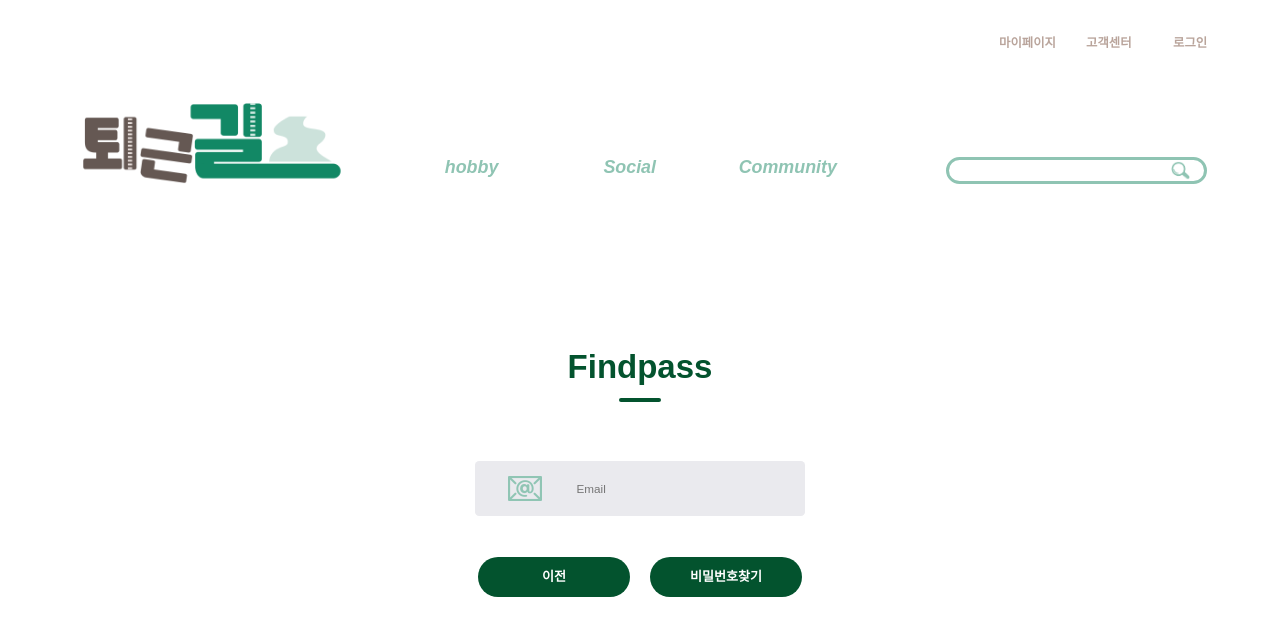
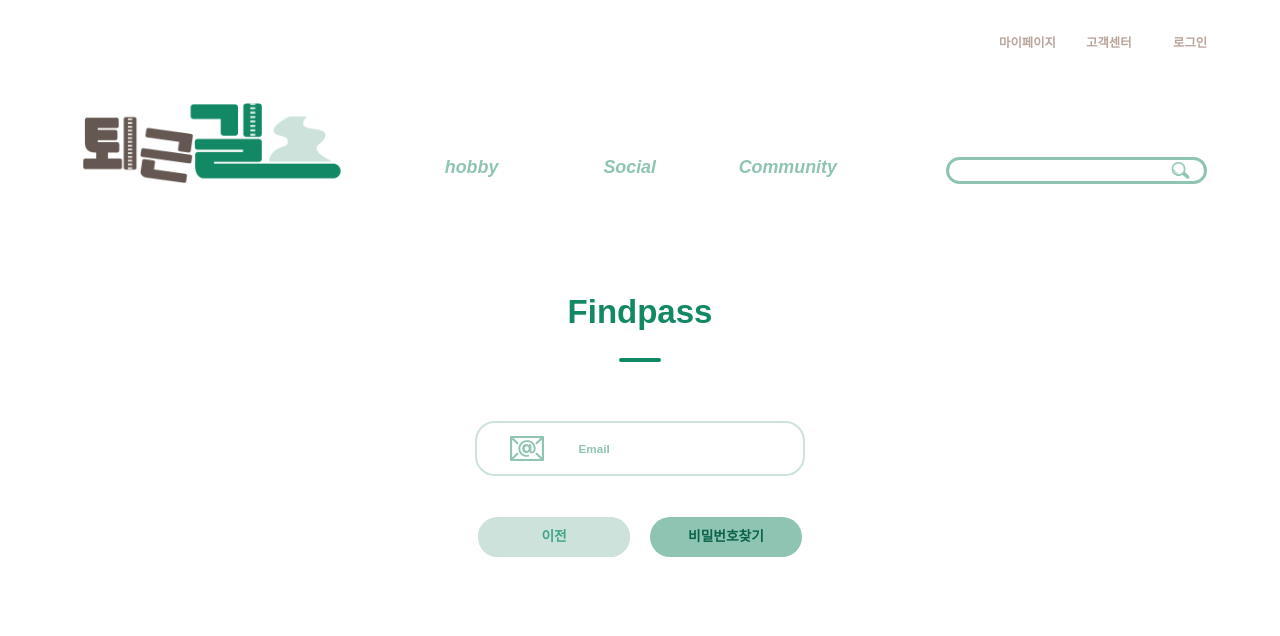
Before and after one commit to Teddybear-6/Front_ToeGeunGil, a React (Create React App) app in the folder toegeungil/: page /findpass in a window 1280 px wide. Shown: the top 636 px of the page. Built offline with nearby package versions, Linux system fonts and the light colour scheme; the HTML template or start-up script is replaced by a standard one.

Commit message:
user css 전체 변경

```diff
--- a/toegeungil/src/public/user/Signup/Signup.js
+++ b/toegeungil/src/public/user/Signup/Signup.js
@@ -7,6 +7,7 @@ import name_icon from '../imgs/name.png';
 import nickname_icon from '../imgs/nickname.png';
 import email_icon from '../imgs/email.png';
 
+import "../css/Login.css"
 
 const Signup = () => {
     const [action, setAction] = useState("SignUp");
@@ -136,7 +137,7 @@ const Signup = () => {
                     {/* email */}
                     <div className="userInput">
                         <img src={email_icon} alt="" />
-                        <input type="text" onChange={mailSet} placeholder="Email" />
+                        <input type="email" onChange={mailSet} placeholder="Email" />
                         {/* 이메일 중복 체크 */}
                         <button type="button" name="dbcheckId" onClick={findEmail} className="userCheckId">
                             check </button>
--- a/toegeungil/src/public/user/login/Login.css
+++ b/toegeungil/src/public/user/css/Login.css
@@ -28,6 +28,7 @@
     height: 0.375rem;
     background: #128865;
     border-radius: 0.563rem;
+    margin-top: 15px;
 }
 
 .userInputs {
@@ -59,13 +60,13 @@
     background: transparent;
     border: none;
     outline: none;
-    color: #128865;
+    color: #096249;
     font-size: 1.063rem;
     font-weight: bold;
 }
 
 .userInput input::placeholder {
-    color: #CCE2DB;
+    color: #8FC4B3;
 }
 
 .userForgotPassword {
--- a/toegeungil/src/public/user/findpassword/Findpass.css
+++ /dev/null
@@ -1,108 +0,0 @@
-.container {
-    display: flex;
-    flex-direction: column;
-    margin: auto;
-    margin-top: 12.5rem;
-    width: 37.5rem;
-    background: #fff;
-    padding-bottom: 1.875rem;
-}
-
-.header {
-    display: flex;
-    flex-direction: column;
-    align-items: center;
-    gap: 0.563rem;
-    width: 100%;
-    margin-top: 1.875rem;
-}
-
-.text {
-    color: #03532e;
-    font-size: 3rem;
-    font-weight: 700;
-}
-
-.underline {
-    width: 3.813rem;
-    height: 0.375rem;
-    background: #03532e;
-    border-radius: 0.563rem;
-}
-
-.inputs {
-    margin-top: 3.438rem;
-    display: flex;
-    flex-direction: column;
-    gap: 1.25rem;
-}
-
-.input {
-    display: flex;
-    align-items: center;
-    margin: auto;
-    width: 30rem;
-    height: 5rem;
-    background: #eaeaee;
-    border-radius: 0.375rem
-}
-
-.input img {
-    margin: 0rem 1.25rem;
-}
-
-.input input {
-    height: 3.125rem;
-    width: 25rem;
-    background: transparent;
-    border: none;
-    outline: none;
-    color: #797979;
-    font-size: 1.063rem;
-
-}
-
-.forgot-password {
-    padding-left: 0rem;
-    margin-top: 0.625rem;
-    color: #797979;
-    font-size: 1.125rem;
-
-}
-
-.forgot-password span {
-    text-align: center;
-    align-items: center;
-    color: #03532e;
-    cursor: pointer;
-}
-
-.submit-container {
-    display: flex;
-    gap: 1.875rem;
-    margin: 2.5rem auto;
-}
-
-.submit {
-    display: flex;
-    justify-content: center;
-    align-items: center;
-    width: 13.75rem;
-    height: 3.688rem;
-    color: #fff;
-    background: #03532e;
-    border-radius: 3.125rem;
-    font-size: 1.188rem;
-    font-weight: 700;
-    cursor: pointer;
-}
-
-.gray {
-    background: #EAEAEA;
-    color: #676767;
-}
-
-.textsy {
-    color: white;
-    text-decoration-line: none;
-}
--- a/toegeungil/src/public/user/findpassword/Findpass.js
+++ b/toegeungil/src/public/user/findpassword/Findpass.js
@@ -1,19 +1,18 @@
 // /*비번찾기*/
 import React, { useState } from "react";
 import { Link, json, useNavigate } from 'react-router-dom';
-import './Findpass.css';
 import email_icon from '../imgs/email.png';
+
+import "../css/Login.css"
 
 const Findpass = () => {
 
     const [action, setAction] = useState("Findpass");
-    const [email , setEmail]= useState();
+    const [email, setEmail] = useState();
     const navigate = useNavigate();
 
     const onClickHandler = () => {
         navigate(`/`);
-
-
 
         fetch(process.env.REACT_APP_URL + "/user/mailConfirm", {
             method: "POST",
@@ -24,60 +23,39 @@ const Findpass = () => {
                 "email": email
             }),
         }).then(response => {
-
-            if(response.status===404){
-
+            if (response.status === 404) {
                 alert("임시 비밀번호 발송에 실패했습니다. 이메일을 확인해주세요")
-            }else if(response.ok){
-
+            } else if (response.ok) {
                 alert("임시 비밀번호를 이메일로 발송했습니다.")
             }
-
-    })
-
+        })
     }
 
-
-    const onChangeHandler = (e)=>{
-        setEmail( e.target.value)
-
+    const onChangeHandler = (e) => {
+        setEmail(e.target.value)
     }
-
-
-
-console.log(email)
 
     return (
         <>
-            <div className="container">
-                <div className="header">
-                    <div className="text">{action}</div>
-                    <div className="underline"></div>
+            <div className='toegeungillayout'>
+                {/* Findpass */}
+                <div className="userContainer">
+                    <div className="userHeader">
+                        <div className="userText">{action}</div>
+                        <div className="userUnderline"></div>
+                    </div>
                 </div>
-            </div>
-            <div className="inputs">
-                {/* <div className="input">
-
-                    <img src={name_icon} alt="" />
-                    <input type="text" placeholder="Name" name="Name" />
-                </div>
-                <div className="input">
-                    <img src={nickname_icon} alt="" />
-                    <input type="text" placeholder="nickName" name="nickName" />
-                </div> */}
-                <div className="input">
-                    <img src={email_icon} alt="" />
-                    <input type="text" placeholder="Email" name="Email" onChange={onChangeHandler} />
-
-                </div>
-
-
-
-                <div className="submit-container">
-                    <div className={action === "findpass" ? "submit white" : "submit"} onClick={onchange}><Link to="/Signup" className="textsy">이전</Link></div>
-                    <div className={action === "findpass" ? "submit gray" : "submit"} onClick={onClickHandler}>비밀번호찾기</div>
-
-
+                <div className="userInputs">
+                    {/* 이메일 입력 */}
+                    <div className="userInput">
+                        <img src={email_icon} alt="" />
+                        <input type="text" placeholder="Email" name="Email" onChange={onChangeHandler} />
+                    </div>
+                    {/* 이전, 비밀번호찾기 버튼 */}
+                    <div className="userSubmitContainer">
+                        <div className={action === "findpass" ? "userSubmitOff userGray" : "userSubmitOff"} onClick={onchange}><Link to="/Signup" className="userSubmitOff">이전</Link></div>
+                        <div className={action === "findpass" ? "userSubmit userGray" : "userSubmit"} onClick={onClickHandler}>비밀번호찾기</div>
+                    </div>
                 </div>
             </div>
         </>
--- a/toegeungil/src/public/user/login/LoginSignup.js
+++ b/toegeungil/src/public/user/login/LoginSignup.js
@@ -1,9 +1,10 @@
 /*로그인*/
 import React, { useState } from "react";
 import { Link, useNavigate } from 'react-router-dom';
-import './Login.css';
 import email_icon from '../imgs/email.png';
 import password_icon from '../imgs/pass.png';
+
+import "../css/Login.css"
 
 const LoginSignup = ({ setLogin }) => {
     const [action, setAction] = useState("Login");
```
